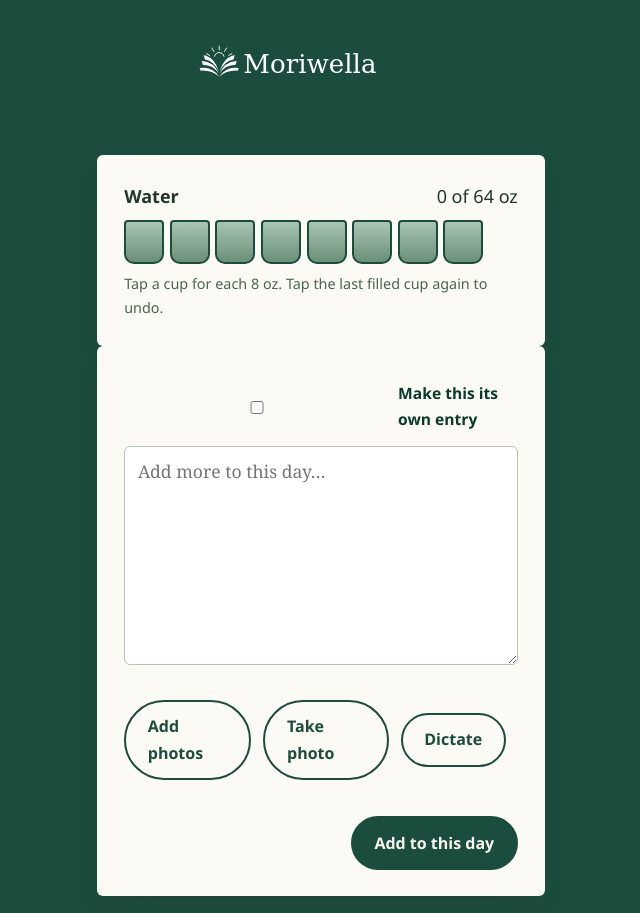
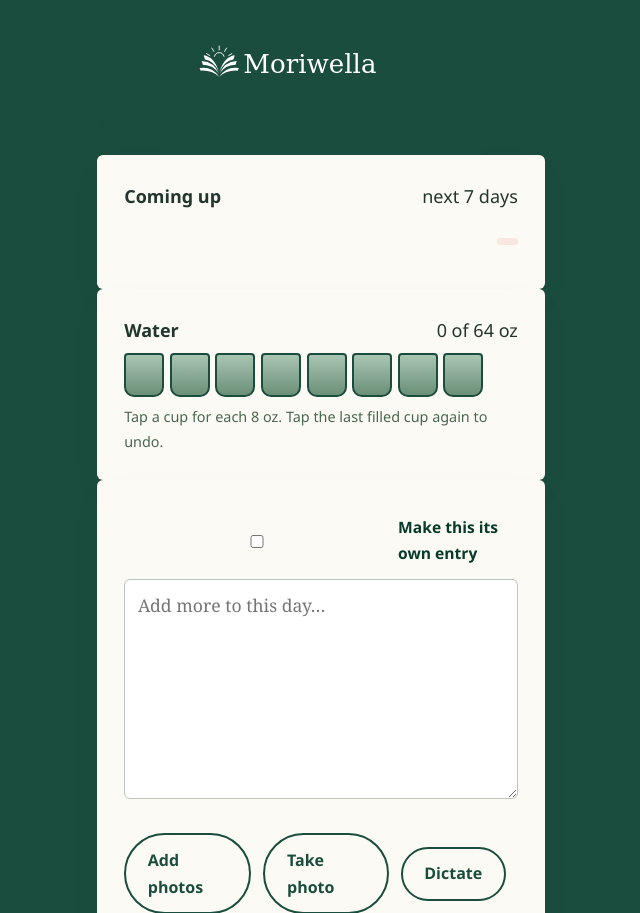
Before and after one commit to jwear21/moriwella, a PHP site: template app/src/views/day.php in a window 1280 px wide. Shown: the top 913 px of the page, without its empty margins (319-959 px from the left). Run offline with PHP 8.4, Linux system fonts and the light colour scheme; the template is opened without the code that fills it: most values are stand-ins (such as "Sample title", 1, 10 or a date in 2020); data that the repository does not hold is empty.

Commit message:
Coming up strip on Today: open list items due within 7 days or overdue
Copyright (c) JSW Software Designs

```diff
--- a/app/src/views/day.php
+++ b/app/src/views/day.php
@@ -8,6 +8,17 @@ $prev = date('Y-m-d', strtotime($day . ' -1 day')); $next = date('Y-m-d', strtot
 <?php else: ?>
   <h1 class="page-title"><?= e(date('l, F j, Y', strtotime($day))) ?></h1>
   <p class="daynav"><a class="link" href="<?= url('/day/' . $prev) ?>">&larr; Previous day</a> <a class="link" href="<?= url('/day/' . $next) ?>">Next day &rarr;</a> <a class="link" href="<?= url('/calendar?m=' . substr($day, 0, 7)) ?>">Calendar</a></p>
+<?php endif; ?>
+
+<?php if (!empty($upcoming)): $t = date('Y-m-d'); ?>
+<section class="card coming" aria-label="Coming up">
+  <div class="water-head"><b>Coming up</b> <span class="water-count">next 7 days</span></div>
+  <ul class="coming-list">
+  <?php foreach ($upcoming as $u): $late = $u['due_date'] < $t; $when = $u['due_date'] === $t ? 'Today' : ($u['due_date'] === date('Y-m-d', strtotime('+1 day')) ? 'Tomorrow' : ($late ? 'Overdue' : date('D, M j', strtotime($u['due_date'])))); ?>
+    <li><a href="<?= url('/lists/' . $u['list_id']) ?>"><span class="coming-text"><?= e($u['text']) ?><small class="due"><?= e($u['list_name']) ?></small></span><span class="when<?= $late ? ' late' : '' ?>"><?= e($when) ?></span></a></li>
+  <?php endforeach; ?>
+  </ul>
+</section>
 <?php endif; ?>
 
 <section class="card water" data-day="<?= e($day) ?>" data-oz="<?= (int)$water ?>" data-url="<?= url('/water') ?>" data-csrf="<?= e(csrf_token()) ?>">
--- a/app/static/app.css
+++ b/app/static/app.css
@@ -151,3 +151,10 @@ html,body{overflow-x:hidden}
   .users td.acts div{display:flex;gap:.5rem;flex-wrap:wrap}
   .users .linkbtn{min-height:44px;padding:.4rem .9rem;border:1.5px solid #A9C5B3;border-radius:999px;background:#FCFAF4}
 }
+
+.coming-list{list-style:none;margin:.5rem 0 0;padding:0}
+.coming-list li+li{border-top:1px solid #E9D8B6}
+.coming-list a{display:flex;justify-content:space-between;align-items:center;gap:.75rem;padding:.6rem 0;min-height:44px;color:inherit;text-decoration:none}
+.coming-text{display:flex;flex-direction:column;min-width:0;overflow-wrap:anywhere}
+.when{flex:none;font-size:.85rem;font-weight:600;color:#1B4D3E;background:#EAF1E6;border-radius:999px;padding:.2rem .65rem}
+.when.late{color:#a4452c;background:#F8E6DF}
```
Also changed, not shown: app/index.php (+9 -0 lines).
